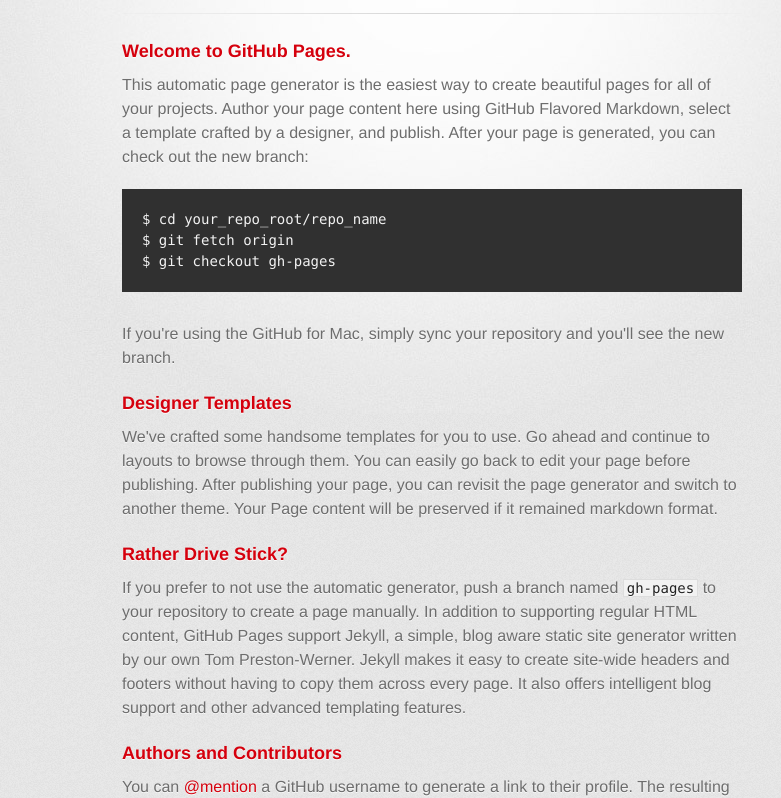
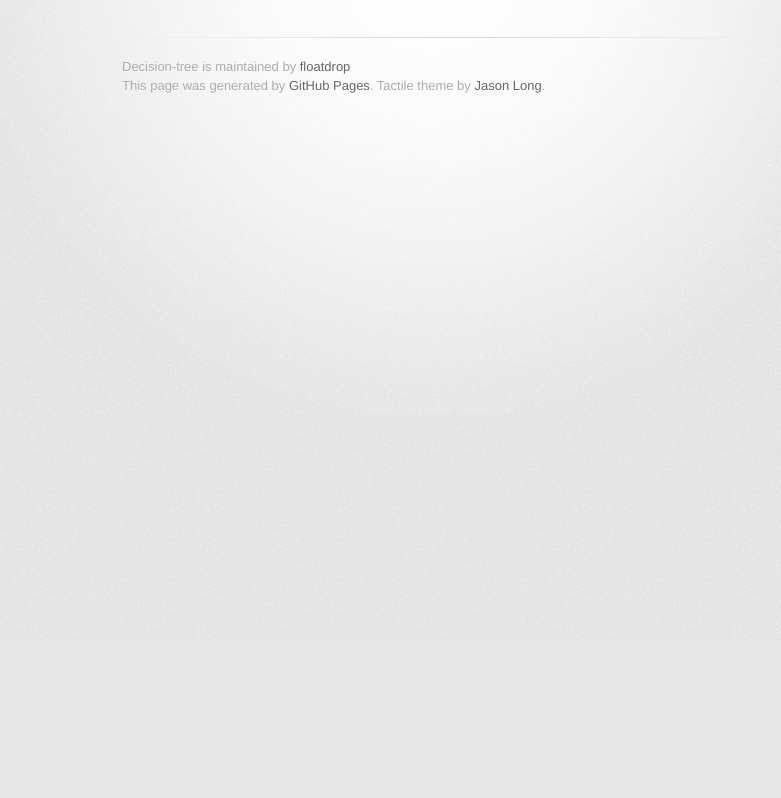
Before and after one commit to bradbarbin/decision-tree, a website: page index.html in a window 1280 px wide. Shown: the part 160-958 px from the top of the page, without its empty margins (208-989 px from the left). After the commit the page ends 800 px from the top, so only its background shows below. Drawn offline with Linux system fonts and the light colour scheme; a web font is replaced by a local one.

Commit message:
clean page

```diff
--- a/index.html
+++ b/index.html
@@ -22,35 +22,16 @@
           <h2>Decision tree with d3.js example</h2>
         </header>
 
-        <hr>
+        <section id="main_content">
 
-        <section id="main_content">
-          <h3>Welcome to GitHub Pages.</h3>
+        	<script src="components/d3/d3.min.js"></script>
+        	<div id="chart"></div>
+    		<script type="text/javascript">
 
-<p>This automatic page generator is the easiest way to create beautiful pages for all of your projects. Author your page content here using GitHub Flavored Markdown, select a template crafted by a designer, and publish. After your page is generated, you can check out the new branch:</p>
+var w = 1200,
+    h = 500;
 
-<pre><code>$ cd your_repo_root/repo_name
-$ git fetch origin
-$ git checkout gh-pages
-</code></pre>
-
-<p>If you're using the GitHub for Mac, simply sync your repository and you'll see the new branch.</p>
-
-<h3>Designer Templates</h3>
-
-<p>We've crafted some handsome templates for you to use. Go ahead and continue to layouts to browse through them. You can easily go back to edit your page before publishing. After publishing your page, you can revisit the page generator and switch to another theme. Your Page content will be preserved if it remained markdown format.</p>
-
-<h3>Rather Drive Stick?</h3>
-
-<p>If you prefer to not use the automatic generator, push a branch named <code>gh-pages</code> to your repository to create a page manually. In addition to supporting regular HTML content, GitHub Pages support Jekyll, a simple, blog aware static site generator written by our own Tom Preston-Werner. Jekyll makes it easy to create site-wide headers and footers without having to copy them across every page. It also offers intelligent blog support and other advanced templating features.</p>
-
-<h3>Authors and Contributors</h3>
-
-<p>You can <a href="https://github.com/blog/821" class="user-mention">@mention</a> a GitHub username to generate a link to their profile. The resulting <code>&lt;a&gt;</code> element will link to the contributor's GitHub Profile. For example: In 2007, Chris Wanstrath (<a href="https://github.com/defunkt" class="user-mention">@defunkt</a>), PJ Hyett (<a href="https://github.com/pjhyett" class="user-mention">@pjhyett</a>), and Tom Preston-Werner (<a href="https://github.com/mojombo" class="user-mention">@mojombo</a>) founded GitHub.</p>
-
-<h3>Support or Contact</h3>
-
-<p>Having trouble with Pages? Check out the documentation at <a href="http://help.github.com/pages">http://help.github.com/pages</a> or contact <a href="mailto:support@github.com">support@github.com</a> and we’ll help you sort it out.</p>
+    		</script>
         </section>
 
         <footer>
```
Also changed, not shown: bower.json (added, +7 -0 lines).
